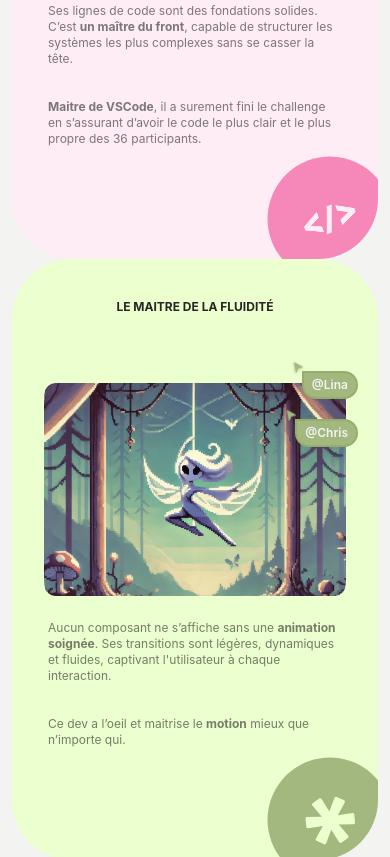
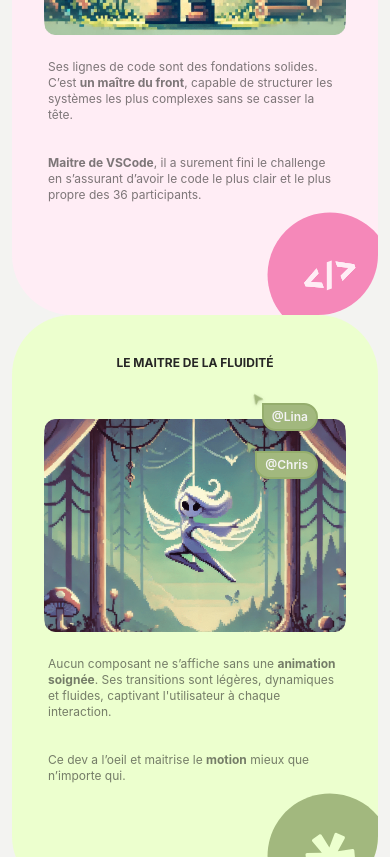
Before and after one commit to Ugzh/laPiscine, an Astro site: page / in a window 390 px wide. Shown: the part 1961-2818 px from the top of the page. Built offline with nearby package versions, Linux system fonts and the light colour scheme; Astro itself is replaced by a stand-in of ours.

Commit message:
tag on card

```diff
--- a/src/layouts/CardLayout.astro
+++ b/src/layouts/CardLayout.astro
@@ -13,10 +13,10 @@ const {title, imgUrl, imgAlt, color} = Astro.props
 
 const bgColor = colorExist(COLOR_CARDS,color)?.bg
 ---
-<div class=`w-full ${bgColor} relative overflow-hidden rounded-[60px] sticky top-0 }`>
+<div class=`w-full ${bgColor} relative overflow-hidden rounded-[60px] sticky top-0 relative `>
     <div class="flex justify-between items-center mt-5 w-full flex-col sm:flex-row">
-        <h3 class="font-bold text-xs lg:ml-64 sm:ml-36 pb-4 pt-5 sm:py-0 sm:w-full dark:text-[#262625]">{title.toLocaleUpperCase()}</h3>
-        <div class="space-x-8 mr-0 -mt-10 sm:mr-20 sm:mt-9 flex items-end flex-col sm:flex-row md:gap-0 gap-5 translate-y-20 sm:translate-y-0 pr-5 sm:pr-0 w-full sm:justify-end">
+        <h3 class="font-bold text-xs lg:ml-64 sm:ml-36 pb-8 pt-5 sm:py-0 sm:w-full dark:text-[#262625]">{title.toLocaleUpperCase()}</h3>
+        <div class="space-x-8 mr-0 -mt-10 sm:mr-20 sm:mt-9 flex items-end flex-col sm:flex-row md:gap-0 gap-5 pr-5 sm:pr-0 w-full sm:justify-end absolute sm:relative top-32 sm:top-0 right-10 sm:right-0">
             <slot name="tag"/>
         </div>
     </div>
--- a/src/pages/index.astro
+++ b/src/pages/index.astro
@@ -66,7 +66,7 @@ const typedData: CardProps[] = DATA as CardProps[]
 		<div class="max-w-[1440px] px-3 flex w-full flex-col">
 			{typedData.map(({title, imgUrl, imgAlt, color, tag, svgUrl, description, subDescription} )=> {
 				return <CardLayout color={color} title={title} imgUrl={imgUrl} imgAlt={imgAlt}>
-				{tag.map(({name,href}: TagProps)=> <CursorTag slot="tag" href={href} tag={name} color={color}/> )}
+				{tag.map(({name,href}: TagProps)=> <CursorTag slot="tag" href={href} tag={name} color={color} /> )}
 				<p slot="description" set:html={description}></p>
 				<p slot="description" set:html={subDescription}></p>
 				<img src={svgUrl} alt={`Icone du ${title}`} slot="svg" class="absolute -bottom-10 -right-8 w-40 lg:w-80 lg:-right-20 lg:-bottom-24 xl:w-96 -z-10 md:w-60 md:-right-14 md:-bottom-20"/>
```
